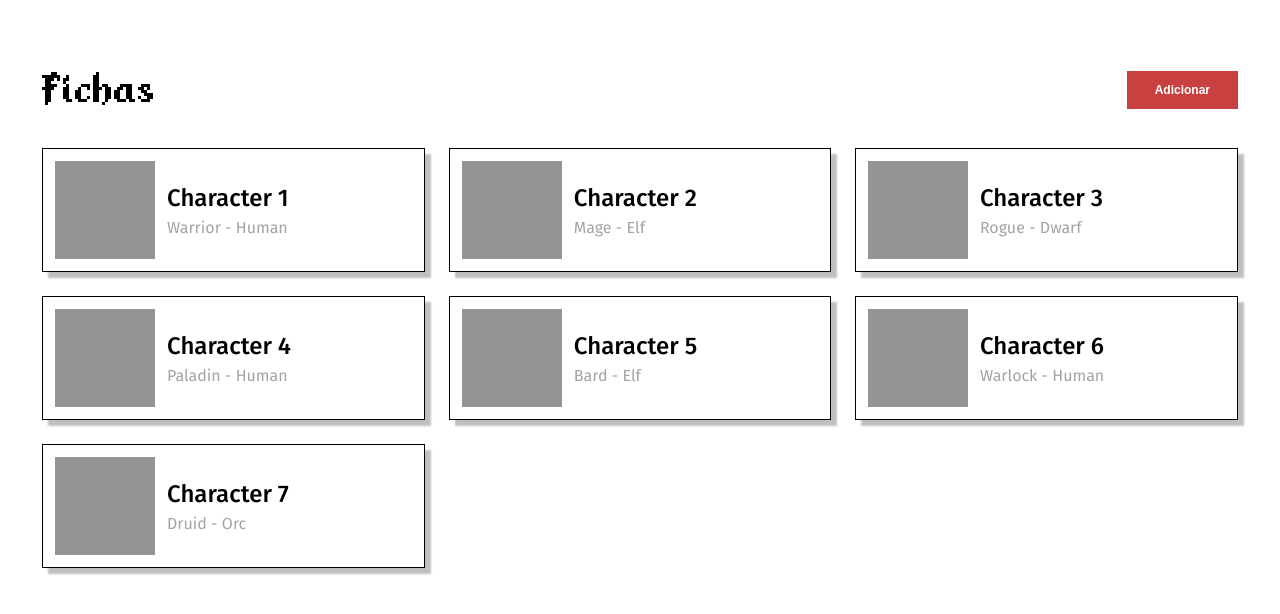
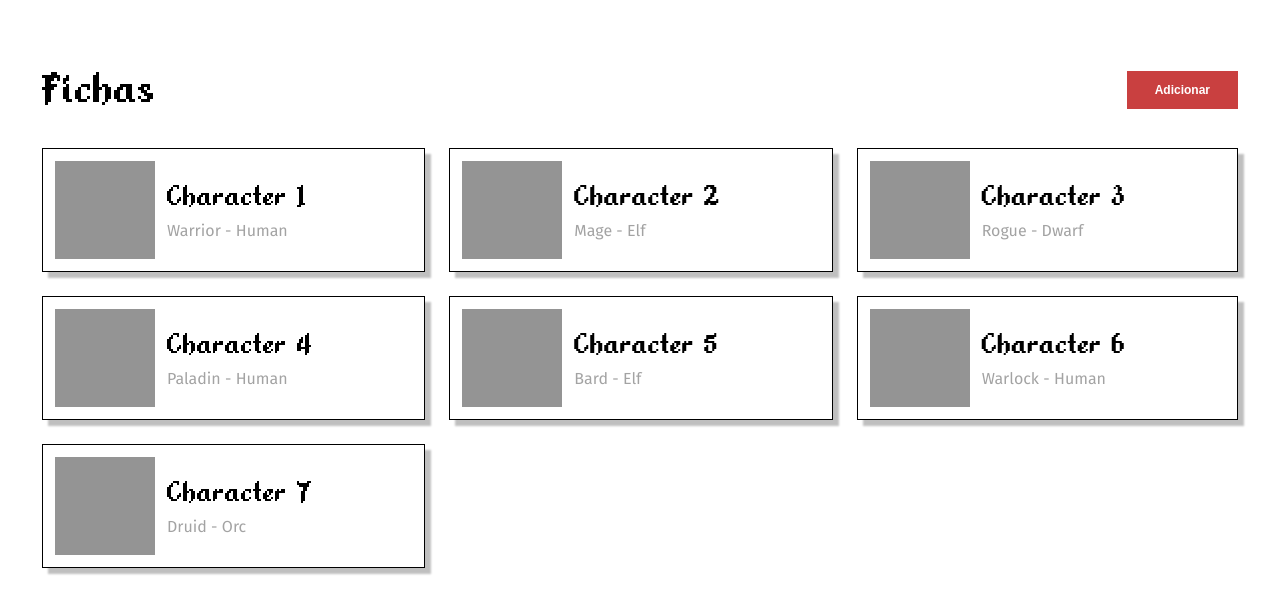
Before and after one commit to F20Org/f20-front, a React (Vite) app: page /f20-front/characters in a window 1280 px wide. Shown: the top 614 px of the page. Built offline with nearby package versions, Linux system fonts and the light colour scheme.

Commit message:
fix: update h2 font size and add font family in InfoContainer styles

```diff
--- a/src/components/CharacterItem/styles.ts
+++ b/src/components/CharacterItem/styles.ts
@@ -39,8 +39,9 @@ export const InfoContainer = styled.div`
   gap: 6px;
 
   h2 {
-    font-size: ${({ theme }) => theme.FONT_SIZE.XLARGE};
+    font-size: ${({ theme }) => theme.FONT_SIZE.XXLARGE};
     font-weight: ${({ theme }) => theme.FONT_WEIGHT.MEDIUM};
+    font-family: ${({ theme }) => theme.FONTS.PRIMARY};
   }
 
   p {
```
